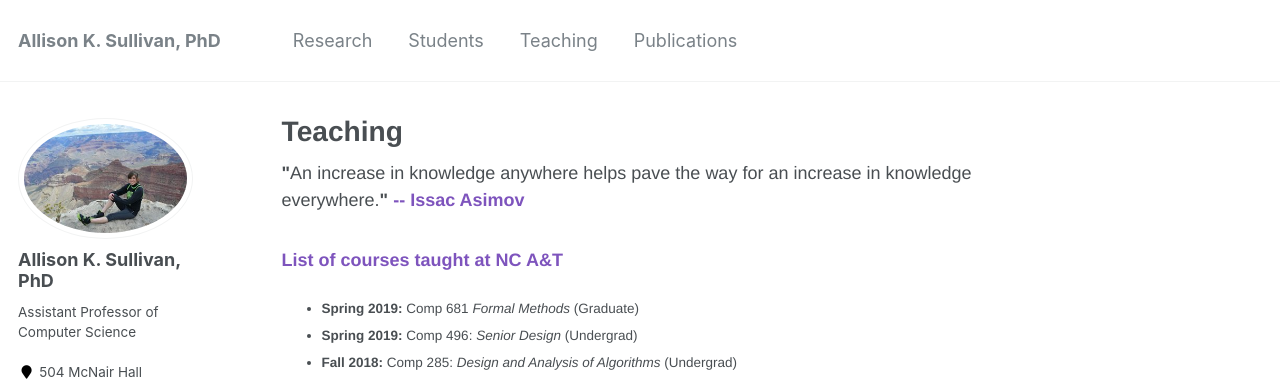
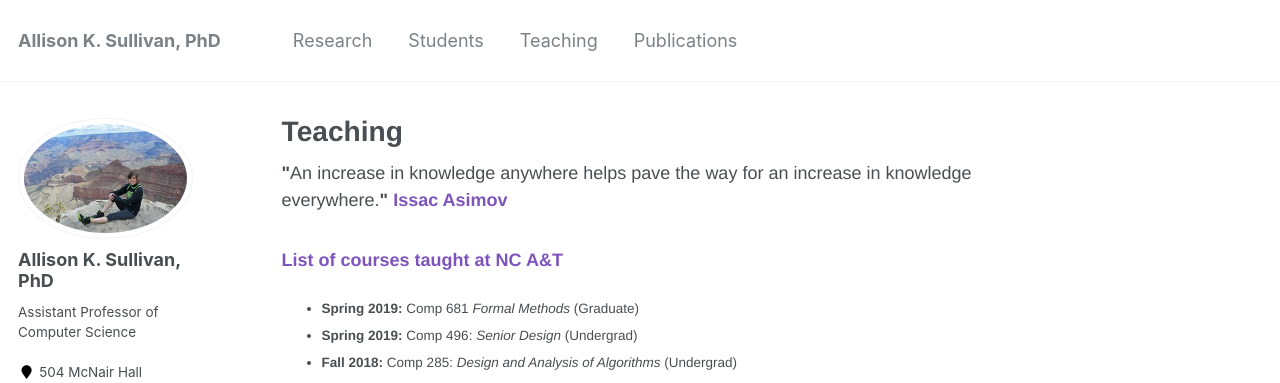
Before and after one commit to Allisonius/allisonius.github.io, a Jekyll site: the page built from _pages/teaching.md, in a window 1280 px wide. Shown: the top 383 px of the page. Built offline with Jekyll 4.4.1, drawn with Linux system fonts in a browser that asks for light colours; some web fonts are replaced.

Commit message:
Update teaching.md

```diff
--- a/_pages/teaching.md
+++ b/_pages/teaching.md
@@ -6,7 +6,7 @@ author_profile: true
 
 <font size = "4"><b>"</b>An increase in knowledge anywhere helps pave the way for an increase in knowledge everywhere.<b>"</b></font>
 
-<font color = "#7e54bd"><b>-- Issac Asimov</b></font>
+<font color = "#7e54bd"><b> Issac Asimov</b></font>
 
 ### List of courses taught at NC A&T
 
```
